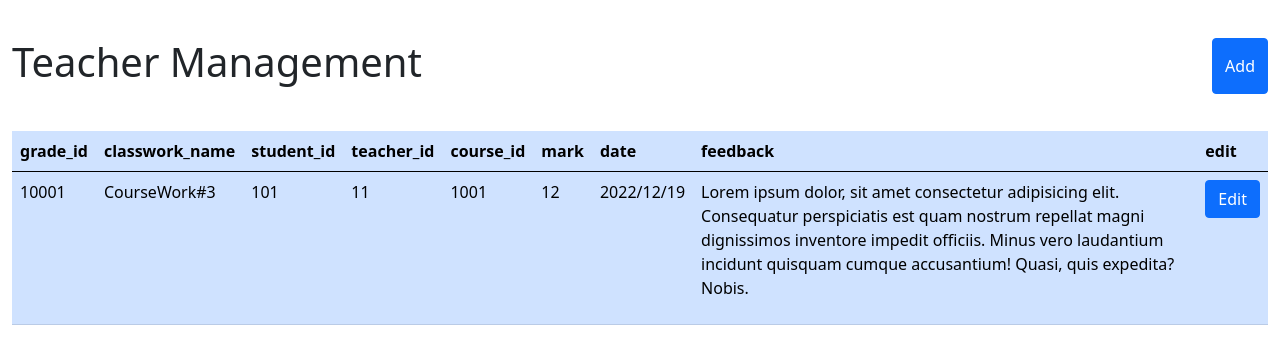
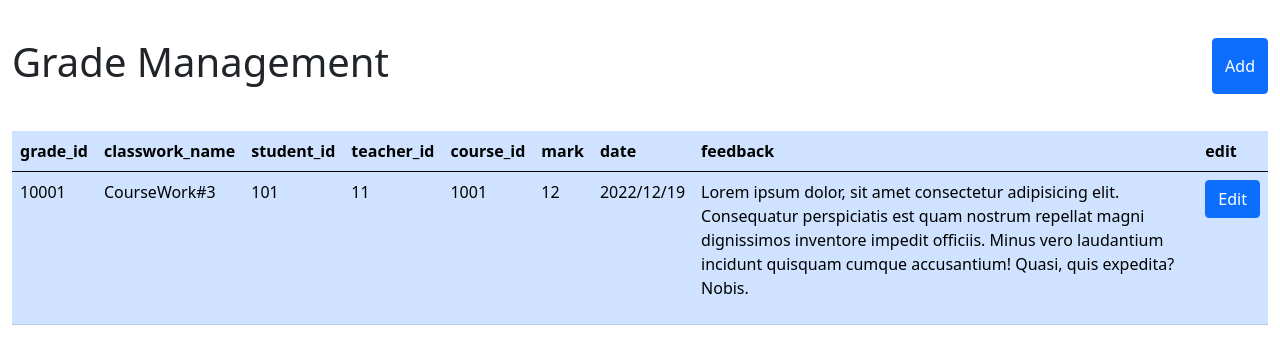
Before and after one commit to LuhPaglia/php-beavers, a PHP site: page /gradeMngPage.php in a window 1280 px wide. Shown: the part 56-420 px from the top of the page. Run offline with PHP 8.4, Linux system fonts and the light colour scheme; data that the repository does not hold is empty; a stand-in replaces the project's code that opens the database connection.

Commit message:
title of grade mng page

```diff
--- a/gradeMngPage.php
+++ b/gradeMngPage.php
@@ -1,7 +1,7 @@
 <?php include './pages/header.php'; ?>
 <main>
     <div style="display:flex; justify-content:space-between; padding:3% 0;">
-        <h1>Teacher Management</h1>
+        <h1>Grade Management</h1>
         <!-- Button trigger modal -->
         <button type="button" class="btn btn-primary" data-bs-toggle="modal" data-bs-target="#exampleModal">
           Add
```
